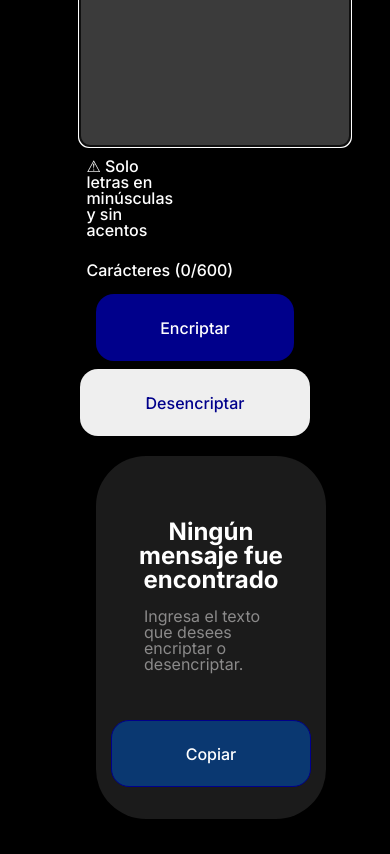
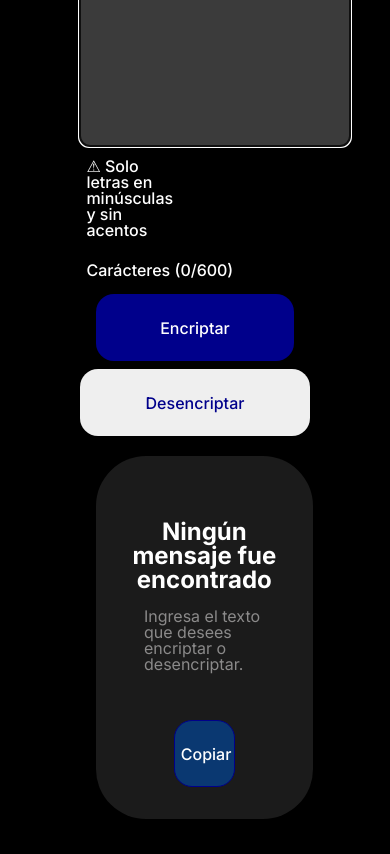
Before and after one commit to fr4ncisx/Challenge-Alura, a website: page index.html in a window 390 px wide. Shown: the part 719-1573 px from the top of the page. Drawn offline with Linux system fonts and the light colour scheme; some packages are replaced by stand-ins of ours; a script that the page names is missing.

Commit message:
fixed non responsive design of copy button

```diff
--- a/css/index.css
+++ b/css/index.css
@@ -259,7 +259,7 @@ footer p {
     width: 100%;
   }
   .copy {
-    width: 200px;
+    width: 40%;
     transition: 500ms;
   }
   .container-both {
```
